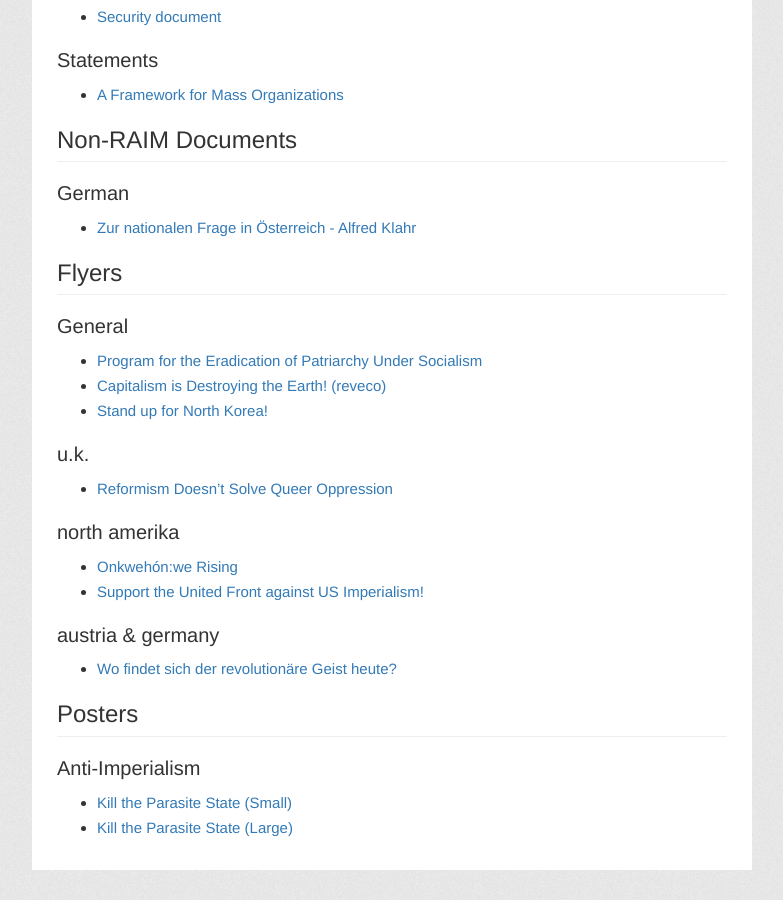
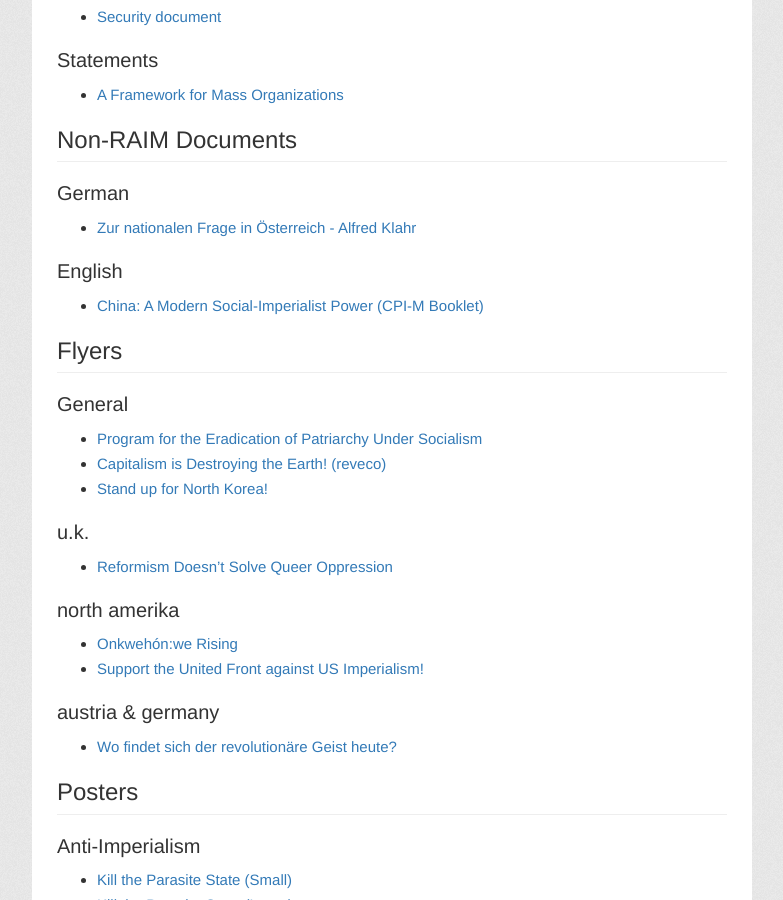
Before and after one commit to thirdworldists/thirdworldists.github.io, a Jekyll site: the page built from documents.md, in a window 1280 px wide and 900 px high, scrolled down 850 px. Shown: the whole window, without its empty margins (248-1031 px from the left). Built offline with Jekyll 4.4.1, drawn with Linux system fonts in a browser that asks for light colours; nearby versions of some CDN libraries; before the commit the page ends 1720 px from its top, so only the background shows below that.

Commit message:
Update documents.md

```diff
--- a/documents.md
+++ b/documents.md
@@ -37,6 +37,10 @@ description:
 
 * [Zur nationalen Frage in Österreich - Alfred Klahr](/uploads/docs/Klahr Alfred.pdf)
 
+### English
+
+* [China: A Modern Social-Imperialist Power (CPI-M Booklet)](/uploads/booklets/China - A Modern Social-Imperialist Power.pdf)
+
 ## Flyers
 
 ### General
```
